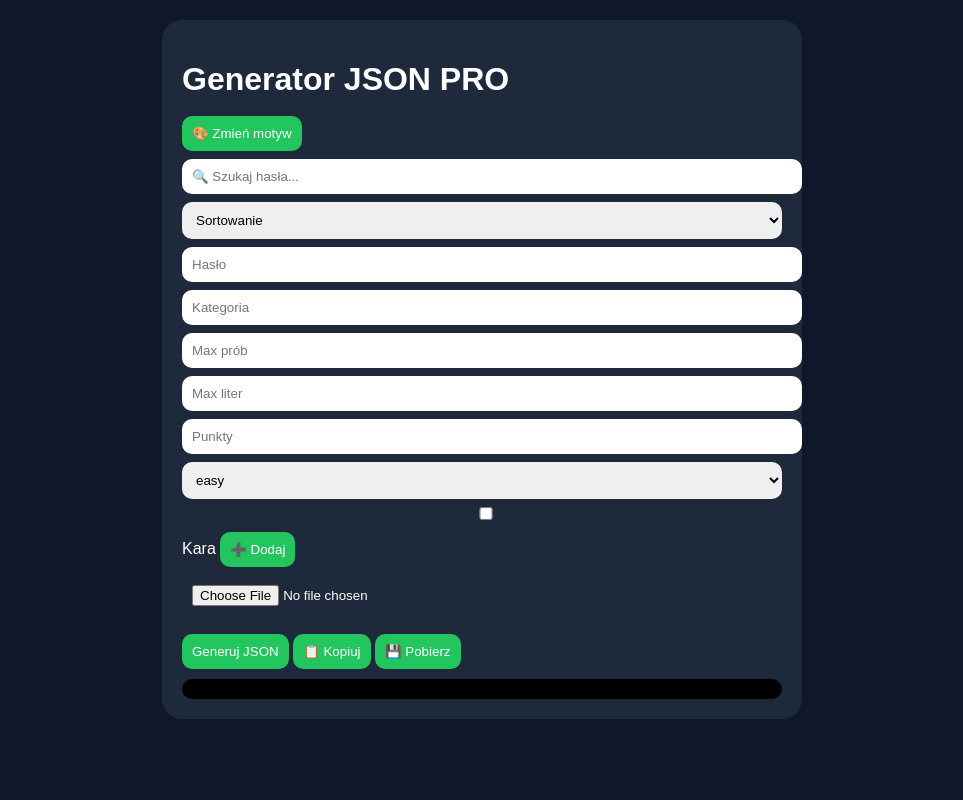
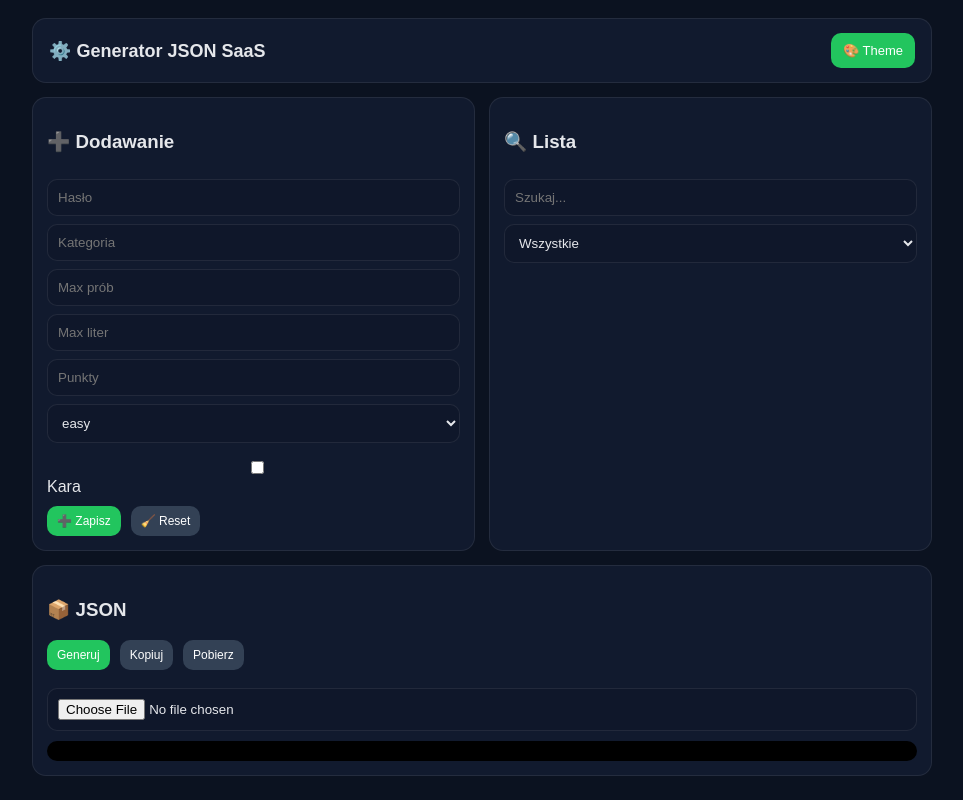
Before and after one commit to MrKazzanek/QozaBot, a plain HTML site: page gen.html in a window 1280 px wide. Shown: the whole page, without its empty margins (158-1121 px from the left). Drawn offline with Linux system fonts and the light colour scheme.

Commit message:
Update gen.html

```diff
--- a/gen.html
+++ b/gen.html
@@ -1,141 +1,229 @@
 <!DOCTYPE html>
 <html lang="pl">
 <head>
-<meta charset="UTF-8">
-<meta name="viewport" content="width=device-width, initial-scale=1.0">
-<title>Generator JSON PRO</title>
+<meta charset="UTF-8" />
+<meta name="viewport" content="width=device-width, initial-scale=1.0" />
+<title>Generator JSON SaaS</title>
 
 <style>
-:root {
-  --bg: #0f172a;
-  --card: #1e293b;
-  --text: #ffffff;
-  --accent: #22c55e;
+:root{
+  --bg:#0b1220;
+  --card:#111a2e;
+  --card2:#0f172a;
+  --text:#e5e7eb;
+  --muted:#94a3b8;
+  --accent:#22c55e;
+  --danger:#ef4444;
+  --border:rgba(255,255,255,0.08);
 }
 
-.light {
-  --bg: #f1f5f9;
-  --card: #ffffff;
-  --text: #0f172a;
+.light{
+  --bg:#f1f5f9;
+  --card:#ffffff;
+  --card2:#e2e8f0;
+  --text:#0f172a;
+  --muted:#475569;
+  --border:rgba(0,0,0,0.1);
 }
 
-body {
-  margin: 0;
-  font-family: Arial;
-  background: var(--bg);
-  color: var(--text);
-  display: flex;
-  justify-content: center;
-  padding: 20px;
+*{box-sizing:border-box;font-family:Arial;}
+
+body{
+  margin:0;
+  background:var(--bg);
+  color:var(--text);
+  display:flex;
+  justify-content:center;
+  padding:18px;
 }
 
-.container {
-  width: 100%;
-  max-width: 600px;
-  background: var(--card);
-  padding: 20px;
-  border-radius: 20px;
+.container{
+  width:100%;
+  max-width:900px;
+  display:flex;
+  flex-direction:column;
+  gap:14px;
 }
 
-h1 { margin-bottom: 10px; }
-
-input, select {
-  width: 100%;
-  padding: 10px;
-  margin-top: 8px;
-  border-radius: 10px;
-  border: none;
+.header{
+  display:flex;
+  justify-content:space-between;
+  align-items:center;
+  padding:14px 16px;
+  background:var(--card);
+  border:1px solid var(--border);
+  border-radius:14px;
 }
 
-button {
-  margin-top: 8px;
-  padding: 10px;
-  border: none;
-  border-radius: 10px;
-  background: var(--accent);
-  color: white;
-  cursor: pointer;
+.title{
+  font-size:18px;
+  font-weight:700;
 }
 
-.row { display: flex; gap: 8px; flex-wrap: wrap; }
-
-.list { margin-top: 10px; }
-
-.item {
-  display: flex;
-  justify-content: space-between;
-  background: rgba(0,0,0,0.2);
-  padding: 8px;
-  border-radius: 10px;
-  margin-top: 6px;
+.btn{
+  background:var(--accent);
+  border:none;
+  padding:10px 12px;
+  border-radius:10px;
+  color:white;
+  cursor:pointer;
+  font-size:13px;
 }
 
-.output {
-  margin-top: 10px;
-  background: black;
-  color: #00ff9d;
-  padding: 10px;
-  border-radius: 10px;
-  font-size: 12px;
-  white-space: pre-wrap;
+.grid{
+  display:grid;
+  grid-template-columns:1fr 1fr;
+  gap:14px;
+}
+
+@media(max-width:900px){
+  .grid{grid-template-columns:1fr;}
+}
+
+.card{
+  background:var(--card);
+  border:1px solid var(--border);
+  border-radius:14px;
+  padding:14px;
+}
+
+input,select{
+  width:100%;
+  padding:10px;
+  margin-top:8px;
+  border-radius:10px;
+  border:1px solid var(--border);
+  background:var(--card2);
+  color:var(--text);
+  outline:none;
+}
+
+.row{
+  display:flex;
+  gap:10px;
+  flex-wrap:wrap;
+}
+
+.smallbtn{
+  padding:8px 10px;
+  font-size:12px;
+  border-radius:10px;
+  border:none;
+  cursor:pointer;
+}
+
+.green{background:var(--accent);color:#fff;}
+.red{background:var(--danger);color:#fff;}
+.gray{background:#334155;color:#fff;}
+
+.item{
+  display:flex;
+  justify-content:space-between;
+  padding:10px;
+  border-radius:10px;
+  border:1px solid var(--border);
+  margin-top:8px;
+  background:var(--card2);
+}
+
+.badge{
+  font-size:11px;
+  padding:3px 8px;
+  border-radius:999px;
+  background:#334155;
+}
+
+.output{
+  white-space:pre-wrap;
+  font-size:12px;
+  background:black;
+  color:#00ff9d;
+  padding:10px;
+  border-radius:12px;
+  margin-top:10px;
 }
 </style>
 </head>
-
 <body>
 
 <div class="container">
-  <h1>Generator JSON PRO</h1>
 
-  <button onclick="toggleTheme()">🎨 Zmień motyw</button>
+  <div class="header">
+    <div class="title">⚙️ Generator JSON SaaS</div>
+    <button class="btn" onclick="toggleTheme()">🎨 Theme</button>
+  </div>
 
-  <input id="search" placeholder="🔍 Szukaj hasła..." oninput="renderList()">
+  <div class="grid">
 
-  <select id="sort" onchange="renderList()">
-    <option value="">Sortowanie</option>
-    <option value="easy">easy</option>
-    <option value="medium">medium</option>
-    <option value="hard">hard</option>
-  </select>
+    <div class="card">
+      <h3>➕ Dodawanie</h3>
 
-  <input id="haslo" placeholder="Hasło">
-  <input id="kategoria" placeholder="Kategoria">
-  <input id="maxProb" type="number" placeholder="Max prób">
-  <input id="maxLiter" type="number" placeholder="Max liter">
-  <input id="punkty" type="number" placeholder="Punkty">
+      <input id="haslo" placeholder="Hasło" />
+      <input id="kategoria" placeholder="Kategoria" />
+      <input id="maxProb" type="number" placeholder="Max prób" />
+      <input id="maxLiter" type="number" placeholder="Max liter" />
+      <input id="punkty" type="number" placeholder="Punkty" />
 
-  <select id="trudnosc">
-    <option value="easy">easy</option>
-    <option value="medium">medium</option>
-    <option value="hard">hard</option>
-  </select>
+      <select id="trudnosc">
+        <option value="easy">easy</option>
+        <option value="medium">medium</option>
+        <option value="hard">hard</option>
+      </select>
 
-  <label><input type="checkbox" id="karaToggle"> Kara</label>
-  <input id="kara" type="number" placeholder="Kara" style="display:none;">
+      <label style="display:block;margin-top:10px;">
+        <input type="checkbox" id="karaToggle" /> Kara
+      </label>
+      <input id="kara" type="number" style="display:none" placeholder="Kara" />
 
-  <button onclick="addItem()">➕ Dodaj</button>
+      <div class="row" style="margin-top:10px;">
+        <button class="smallbtn green" onclick="saveItem()">➕ Zapisz</button>
+        <button class="smallbtn gray" onclick="clearForm()">🧹 Reset</button>
+      </div>
+    </div>
 
-  <input type="file" onchange="importJSON(event)">
+    <div class="card">
+      <h3>🔍 Lista</h3>
 
-  <div class="list" id="list"></div>
+      <input id="search" placeholder="Szukaj..." oninput="render()" />
 
-  <button onclick="generate()">Generuj JSON</button>
-  <button onclick="copyJSON()">📋 Kopiuj</button>
-  <button onclick="downloadJSON()">💾 Pobierz</button>
+      <select id="filter" onchange="render()">
+        <option value="">Wszystkie</option>
+        <option value="easy">easy</option>
+        <option value="medium">medium</option>
+        <option value="hard">hard</option>
+      </select>
 
-  <div class="output" id="output"></div>
+      <div id="list"></div>
+    </div>
+
+  </div>
+
+  <div class="card">
+    <h3>📦 JSON</h3>
+
+    <div class="row">
+      <button class="smallbtn green" onclick="generate()">Generuj</button>
+      <button class="smallbtn gray" onclick="copy()">Kopiuj</button>
+      <button class="smallbtn gray" onclick="download()">Pobierz</button>
+      <input type="file" onchange="importJSON(event)" />
+    </div>
+
+    <div class="output" id="out"></div>
+  </div>
+
 </div>
 
 <script>
-let items = JSON.parse(localStorage.getItem("items") || "[]");
-let editIndex = null;
+let items = JSON.parse(localStorage.getItem('items')||'[]');
+let editId = null;
 
-function save(){ localStorage.setItem("items", JSON.stringify(items)); }
+function saveLS(){ localStorage.setItem('items', JSON.stringify(items)); }
 
-karaToggle.onchange = ()=> kara.style.display = karaToggle.checked ? 'block':'none';
+karaToggle.onchange=()=>kara.style.display=karaToggle.checked?'block':'none';
 
-function addItem(){
-  let obj = {
+function saveItem(){
+  const obj = {
+    id: editId || Date.now(),
     haslo: haslo.value,
     kategoria: kategoria.value,
     maxProb: +maxProb.value,
@@ -143,61 +231,83 @@ function addItem(){
     punkty: +punkty.value,
     trudnosc: trudnosc.value
   };
+
   if(karaToggle.checked) obj.kara = +kara.value;
 
-  if(editIndex!=null){ items[editIndex]=obj; editIndex=null; }
+  const idx = items.findIndex(i=>i.id===obj.id);
+  if(idx>-1) items[idx]=obj;
   else items.push(obj);
 
-  save(); renderList();
+  editId=null;
+  saveLS(); render(); clearForm();
 }
 
-function deleteItem(i){ items.splice(i,1); save(); renderList(); }
-function editItem(i){ Object.assign(window, items[i]); editIndex=i; }
+function edit(id){
+  const i = items.find(x=>x.id===id);
+  if(!i) return;
 
-function renderList(){
-  let q = search.value.toLowerCase();
-  let s = sort.value;
+  haslo.value=i.haslo;
+  kategoria.value=i.kategoria;
+  maxProb.value=i.maxProb;
+  maxLiter.value=i.maxLiter;
+  punkty.value=i.punkty;
+  trudnosc.value=i.trudnosc;
 
-  let filtered = items.filter(i => i.haslo.toLowerCase().includes(q));
-  if(s) filtered = filtered.filter(i=>i.trudnosc===s);
+  if(i.kara!=null){karaToggle.checked=true; kara.style.display='block'; kara.value=i.kara;}
+
+  editId=id;
+}
+
+function del(id){
+  items=items.filter(i=>i.id!==id);
+  saveLS(); render();
+}
+
+function render(){
+  const q = search.value.toLowerCase();
+  const f = filter.value;
+
+  let data = items.filter(i=>i.haslo.toLowerCase().includes(q));
+  if(f) data=data.filter(i=>i.trudnosc===f);
 
   list.innerHTML='';
-  filtered.forEach((item,i)=>{
-    list.innerHTML += `<div class="item">
-      <span>${item.haslo} (${item.trudnosc})</span>
-      <div>
-        <button onclick="editItem(${i})">✏️</button>
-        <button onclick="deleteItem(${i})">❌</button>
-      </div>
-    </div>`;
+
+  data.forEach(i=>{
+    list.innerHTML+=
+      '<div class="item">' +
+      '<div><b>'+i.haslo+'</b><div class="badge">'+i.trudnosc+'</div></div>' +
+      '<div class="row">' +
+      '<button class="smallbtn gray" onclick="edit('+i.id+')">✏️</button>' +
+      '<button class="smallbtn red" onclick="del('+i.id+')">❌</button>' +
+      '</div></div>';
   });
 }
 
-function generate(){ output.innerText = JSON.stringify(items,null,2); }
-function copyJSON(){ navigator.clipboard.writeText(output.innerText); }
+function clearForm(){
+  document.querySelectorAll('input').forEach(i=>i.value='');
+  karaToggle.checked=false;
+  kara.style.display='none';
+}
 
-function downloadJSON(){
-  let blob = new Blob([JSON.stringify(items,null,2)],{type:'application/json'});
-  let a=document.createElement('a');
-  a.href=URL.createObjectURL(blob);
-  a.download='data.json'; a.click();
+function generate(){ out.innerText=JSON.stringify(items,null,2); }
+function copy(){ navigator.clipboard.writeText(out.innerText); }
+function download(){
+  const b=new Blob([JSON.stringify(items,null,2)],{type:'application/json'});
+  const a=document.createElement('a');
+  a.href=URL.createObjectURL(b);
+  a.download='data.json';
+  a.click();
 }
 
 function importJSON(e){
-  let file = e.target.files[0];
-  let reader = new FileReader();
-  reader.onload = () => {
-    items = JSON.parse(reader.result);
-    save(); renderList();
-  };
-  reader.readAsText(file);
+  const r=new FileReader();
+  r.onload=()=>{items=JSON.parse(r.result);saveLS();render();};
+  r.readAsText(e.target.files[0]);
 }
 
-function toggleTheme(){
-  document.body.classList.toggle('light');
-}
+function toggleTheme(){document.body.classList.toggle('light');}
 
-renderList();
+render();
 </script>
 
 </body>
```
